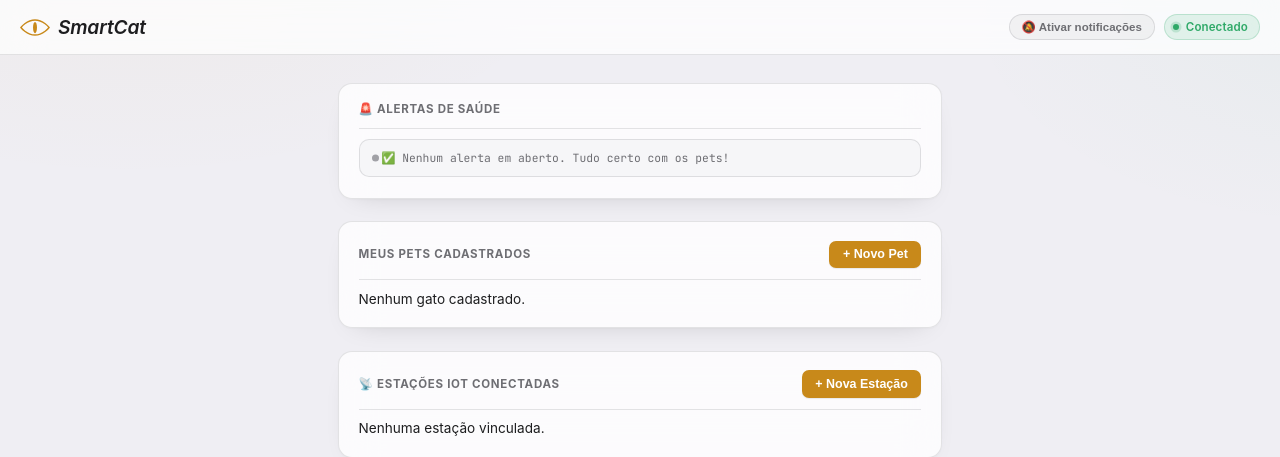
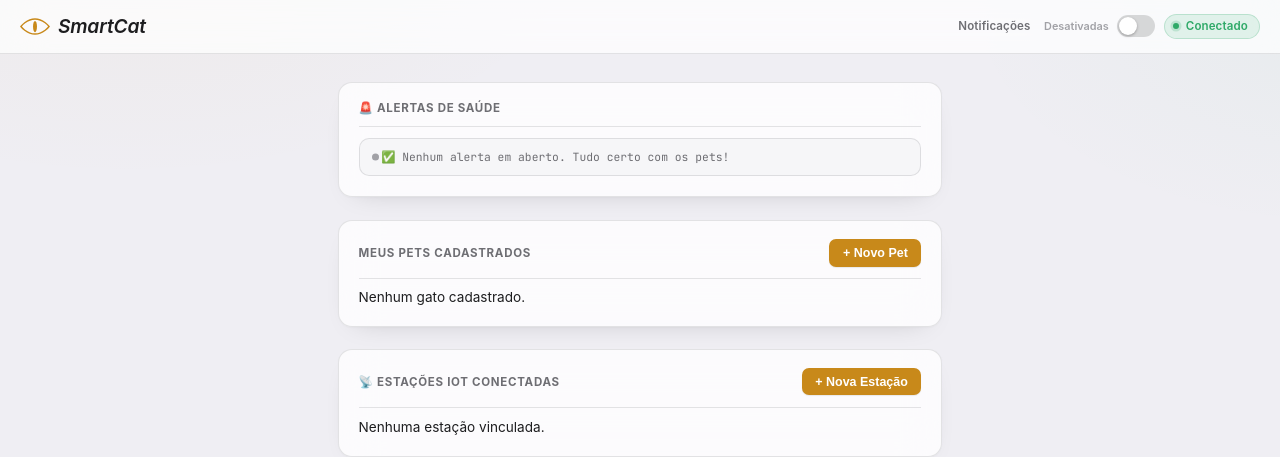
Before and after one commit to Carlos-Santos-CV/SmartCat_IoT, a FastAPI app: page / in a window 1280 px wide. Shown: the top 457 px of the page. Run offline with FastAPI, Linux system fonts and the light colour scheme; data that the repository does not hold is empty.

Commit message:
fix(pwa): corrigir escopo do service worker e refatorar controle de notificações
Ajusta o registro do Service Worker para a raiz do domínio, garantindo o
controle total sobre as páginas do aplicativo, e substitui o botão de
notificações por um componente de switch mais intuitivo.

- Move o endpoint do `sw.js` para a raiz (`/`) no FastAPI para permitir
  o controle do escopo do Service Worker.
- Substitui o botão de ativação de notificações por um componente de
  toggle (switch) com feedback visual de estado (Ativado/Desativado).
- Refatora a lógica em `push.js` para suportar a alternância (ligar/desligar)
  das notificações em vez de apenas a ativação.
- Atualiza o CSS para incluir estilos de switch seguindo padrões de UI
  modernos.
- Sincroniza o estado visual do switch com a inscrição real do navegador.

```diff
--- a/backend/app/main.py
+++ b/backend/app/main.py
@@ -3,7 +3,7 @@ from datetime import date, datetime
 from typing import List, Optional
 from dotenv import load_dotenv
 from fastapi import Depends, FastAPI, HTTPException
-from fastapi.responses import HTMLResponse
+from fastapi.responses import FileResponse, HTMLResponse
 from fastapi.staticfiles import StaticFiles
 from pydantic import BaseModel
 from sqlalchemy.orm import Session
@@ -41,6 +41,18 @@ def read_index():
         with open(index_path, "r", encoding="utf-8") as f:
             return f.read()
     return "<h1>SmartCat API Online! (Arquivo index.html não encontrado)</h1>"
+
+
+# --- Service Worker servido na RAIZ ---
+# Precisa estar em "/" (não em "/static/sw.js") para poder controlar
+# a página inteira do app. Um Service Worker só controla páginas dentro
+# do seu próprio caminho ou abaixo dele — em /static/ ele nunca
+# controlaria a página principal, e navigator.serviceWorker.ready
+# ficaria esperando para sempre (era por isso que o toggle travava).
+@app.get("/sw.js")
+def service_worker():
+    sw_path = os.path.join(STATIC_DIR, "sw.js")
+    return FileResponse(sw_path, media_type="application/javascript")
 
 
 # --- Schemas de Validação (Pydantic) ---
--- a/backend/app/static/css/style.css
+++ b/backend/app/static/css/style.css
@@ -156,6 +156,89 @@ h1, h2, h3 {
 }
 
 .btn-notif.hidden {
+  display: none;
+}
+
+/* ======================================================
+   Toggle de Notificações — desenhado como um switch nativo
+   (padrão macOS/iOS), pra o estado ligado/desligado ser
+   reconhecível de relance, sem precisar ler texto.
+   ====================================================== */
+
+.notif-control {
+  display: flex;
+  align-items: center;
+  gap: 0.5rem;
+}
+
+.notif-control-label {
+  font-size: 0.72rem;
+  font-weight: 600;
+  color: var(--ink-muted);
+  letter-spacing: 0.01em;
+}
+
+.notif-status-text {
+  font-size: 0.68rem;
+  font-weight: 600;
+  color: var(--ink-faint);
+  min-width: 4.4rem;
+  text-align: right;
+  transition: color 0.2s ease;
+}
+
+.notif-status-text.notif-status-text-ativo {
+  color: var(--mint);
+}
+
+.switch {
+  position: relative;
+  width: 38px;
+  height: 22px;
+  flex-shrink: 0;
+  padding: 0;
+  border: none;
+  border-radius: 999px;
+  background-color: rgba(0, 0, 0, 0.14);
+  cursor: pointer;
+  transition: background-color 0.2s ease;
+}
+
+.switch:hover {
+  background-color: rgba(0, 0, 0, 0.2);
+}
+
+.switch:disabled {
+  opacity: 0.5;
+  cursor: not-allowed;
+}
+
+.switch-knob {
+  position: absolute;
+  top: 2px;
+  left: 2px;
+  width: 18px;
+  height: 18px;
+  border-radius: 50%;
+  background-color: #ffffff;
+  box-shadow: 0 1px 3px rgba(0, 0, 0, 0.3);
+  transition: transform 0.2s ease;
+}
+
+.switch[aria-checked="true"] {
+  background-color: var(--mint);
+}
+
+.switch[aria-checked="true"]:hover {
+  background-color: var(--mint);
+  filter: brightness(1.08);
+}
+
+.switch[aria-checked="true"] .switch-knob {
+  transform: translateX(16px);
+}
+
+.notif-control.hidden {
   display: none;
 }
 
--- a/backend/app/static/js/app.js
+++ b/backend/app/static/js/app.js
@@ -4,7 +4,7 @@ let estacaoEmEdicaoId = null;
 // --- Registro do Service Worker ---
 if ('serviceWorker' in navigator) {
   window.addEventListener('load', () => {
-    navigator.serviceWorker.register('/static/sw.js')
+    navigator.serviceWorker.register('/sw.js')
       .then(reg => console.log('[PWA] Service Worker ativo:', reg.scope))
       .catch(err => console.error('[PWA] Erro SW:', err));
   });
--- a/backend/app/static/js/push.js
+++ b/backend/app/static/js/push.js
@@ -1,9 +1,9 @@
 // ======================================================
 // 🔔 SmartCat — Notificações Web Push
 // ======================================================
-// Responsável por: pedir permissão ao usuário, inscrever o navegador
-// no Push Service usando a chave pública VAPID do servidor, e enviar
-// essa inscrição para o backend salvar (POST /api/push/subscribe).
+// Responsável por: pedir permissão ao usuário, inscrever/desinscrever o
+// navegador no Push Service usando a chave pública VAPID do servidor, e
+// manter o toggle switch sincronizado com o estado real da inscrição.
 
 // Converte a chave pública VAPID (base64url) para o formato Uint8Array
 // exigido pela PushManager.subscribe().
@@ -18,12 +18,16 @@ function urlBase64ToUint8Array(base64String) {
   return outputArray;
 }
 
-// Verifica se o navegador já está inscrito e atualiza o texto do botão.
+// Sincroniza a aparência do toggle (posição do switch + texto) com o
+// estado real de inscrição do navegador.
 async function atualizarStatusNotificacoes() {
+  const controle = document.getElementById('notif-control');
   const btn = document.getElementById('btn-ativar-notificacoes');
+  const textoStatus = document.getElementById('notif-status-text');
   const btnTeste = document.getElementById('btn-testar-notificacao');
+
   if (!btn || !('serviceWorker' in navigator) || !('PushManager' in window)) {
-    if (btn) btn.style.display = 'none';
+    if (controle) controle.classList.add('hidden');
     if (btnTeste) btnTeste.classList.add('hidden');
     return;
   }
@@ -31,11 +35,87 @@ async function atualizarStatusNotificacoes() {
   try {
     const reg = await navigator.serviceWorker.ready;
     const sub = await reg.pushManager.getSubscription();
-    btn.textContent = sub ? '🔔 Notificações ativadas' : '🔕 Ativar notificações';
-    btn.classList.toggle('btn-notif-ativo', !!sub);
-    if (btnTeste) btnTeste.classList.toggle('hidden', !sub);
+    const ativo = !!sub;
+
+    btn.setAttribute('aria-checked', String(ativo));
+    btn.setAttribute('aria-label', ativo ? 'Desativar notificações push' : 'Ativar notificações push');
+
+    if (textoStatus) {
+      textoStatus.textContent = ativo ? 'Ativadas' : 'Desativadas';
+      textoStatus.classList.toggle('notif-status-text-ativo', ativo);
+    }
+
+    if (btnTeste) btnTeste.classList.toggle('hidden', !ativo);
   } catch (err) {
     console.error('[PUSH] Erro ao checar inscrição:', err);
+  }
+}
+
+// Liga/desliga as notificações — o mesmo botão faz os dois sentidos,
+// dependendo do estado atual da inscrição.
+async function alternarNotificacoesPush() {
+  const btn = document.getElementById('btn-ativar-notificacoes');
+
+  if (!('serviceWorker' in navigator) || !('PushManager' in window)) {
+    alert('Seu navegador não tem suporte a notificações push.');
+    return;
+  }
+
+  if (btn) btn.disabled = true;
+
+  try {
+    const reg = await navigator.serviceWorker.ready;
+    let sub = await reg.pushManager.getSubscription();
+
+    if (sub) {
+      // --- Já está ativo: desliga ---
+      await fetch('/api/push/unsubscribe', {
+        method: 'POST',
+        headers: { 'Content-Type': 'application/json' },
+        body: JSON.stringify(sub.toJSON()),
+      }).catch(() => {}); // mesmo se a chamada falhar, ainda desinscreve localmente
+
+      await sub.unsubscribe();
+      console.log('[PUSH] Notificações desativadas.');
+      return;
+    }
+
+    // --- Está desligado: liga ---
+    const permissao = await Notification.requestPermission();
+    if (permissao !== 'granted') {
+      alert('Permissão de notificações negada. Você não receberá alertas de saúde.');
+      return;
+    }
+
+    const resChave = await fetch('/api/push/vapid-public-key');
+    if (!resChave.ok) {
+      alert('O servidor ainda não configurou as notificações push (chave VAPID ausente).');
+      return;
+    }
+    const { publicKey } = await resChave.json();
+
+    sub = await reg.pushManager.subscribe({
+      userVisibleOnly: true,
+      applicationServerKey: urlBase64ToUint8Array(publicKey),
+    });
+
+    const resInscricao = await fetch('/api/push/subscribe', {
+      method: 'POST',
+      headers: { 'Content-Type': 'application/json' },
+      body: JSON.stringify(sub.toJSON()),
+    });
+
+    if (!resInscricao.ok) {
+      alert('Erro ao registrar inscrição de notificações no servidor.');
+    } else {
+      console.log('[PUSH] Inscrição registrada com sucesso.');
+    }
+  } catch (err) {
+    console.error('[PUSH] Erro ao alternar notificações:', err);
+    alert('Não foi possível alterar o estado das notificações push.');
+  } finally {
+    if (btn) btn.disabled = false;
+    atualizarStatusNotificacoes();
   }
 }
 
@@ -68,62 +148,12 @@ async function enviarNotificacaoTeste() {
   }
 }
 
-// Fluxo principal: pede permissão, inscreve e envia ao backend.
-async function ativarNotificacoesPush() {
-  if (!('serviceWorker' in navigator) || !('PushManager' in window)) {
-    alert('Seu navegador não tem suporte a notificações push.');
-    return;
-  }
-
-  try {
-    const permissao = await Notification.requestPermission();
-    if (permissao !== 'granted') {
-      alert('Permissão de notificações negada. Você não receberá alertas de saúde.');
-      return;
-    }
-
-    // Busca a chave pública VAPID no backend
-    const resChave = await fetch('/api/push/vapid-public-key');
-    if (!resChave.ok) {
-      alert('O servidor ainda não configurou as notificações push (chave VAPID ausente).');
-      return;
-    }
-    const { publicKey } = await resChave.json();
-
-    const reg = await navigator.serviceWorker.ready;
-
-    let sub = await reg.pushManager.getSubscription();
-    if (!sub) {
-      sub = await reg.pushManager.subscribe({
-        userVisibleOnly: true,
-        applicationServerKey: urlBase64ToUint8Array(publicKey),
-      });
-    }
-
-    const resInscricao = await fetch('/api/push/subscribe', {
-      method: 'POST',
-      headers: { 'Content-Type': 'application/json' },
-      body: JSON.stringify(sub.toJSON()),
-    });
-
-    if (resInscricao.ok) {
-      console.log('[PUSH] Inscrição registrada com sucesso.');
-      atualizarStatusNotificacoes();
-    } else {
-      alert('Erro ao registrar inscrição de notificações no servidor.');
-    }
-  } catch (err) {
-    console.error('[PUSH] Erro ao ativar notificações:', err);
-    alert('Não foi possível ativar as notificações push.');
-  }
-}
-
 document.addEventListener('DOMContentLoaded', () => {
   atualizarStatusNotificacoes();
 
   const btn = document.getElementById('btn-ativar-notificacoes');
   if (btn) {
-    btn.addEventListener('click', ativarNotificacoesPush);
+    btn.addEventListener('click', alternarNotificacoesPush);
   }
 
   const btnTeste = document.getElementById('btn-testar-notificacao');
--- a/backend/app/templates/index.html
+++ b/backend/app/templates/index.html
@@ -24,7 +24,7 @@
         <link rel="preconnect" href="https://fonts.gstatic.com" crossorigin>
         <link href="https://fonts.googleapis.com/css2?family=Inter:wght@400;500;600;700&family=JetBrains+Mono:wght@400;500;600&display=swap" rel="stylesheet">
 
-        <link rel="stylesheet" href="/static/css/style.css?v=4">
+        <link rel="stylesheet" href="/static/css/style.css?v=5">
     </head>
     <body>
 
@@ -39,7 +39,21 @@
             <div class="navbar-actions">
                 <button id="btn-instalar-app" class="btn-notif hidden">⬇️ Instalar app</button>
                 <button id="btn-testar-notificacao" class="btn-notif hidden">🧪 Enviar teste</button>
-                <button id="btn-ativar-notificacoes" class="btn-notif">🔕 Ativar notificações</button>
+
+                <div id="notif-control" class="notif-control">
+                    <span class="notif-control-label">Notificações</span>
+                    <span id="notif-status-text" class="notif-status-text">Desativadas</span>
+                    <button
+                        id="btn-ativar-notificacoes"
+                        class="switch"
+                        type="button"
+                        role="switch"
+                        aria-checked="false"
+                        aria-label="Ativar notificações push">
+                        <span class="switch-knob"></span>
+                    </button>
+                </div>
+
                 <span id="status-badge" class="badge">Conectado</span>
             </div>
         </header>
@@ -159,7 +173,7 @@
             </div>
         </div>
 
-        <script src="/static/js/push.js?v=2"></script>
-        <script src="/static/js/app.js?v=5"></script>
+        <script src="/static/js/push.js?v=3"></script>
+        <script src="/static/js/app.js?v=6"></script>
     </body>
 </html>
```
